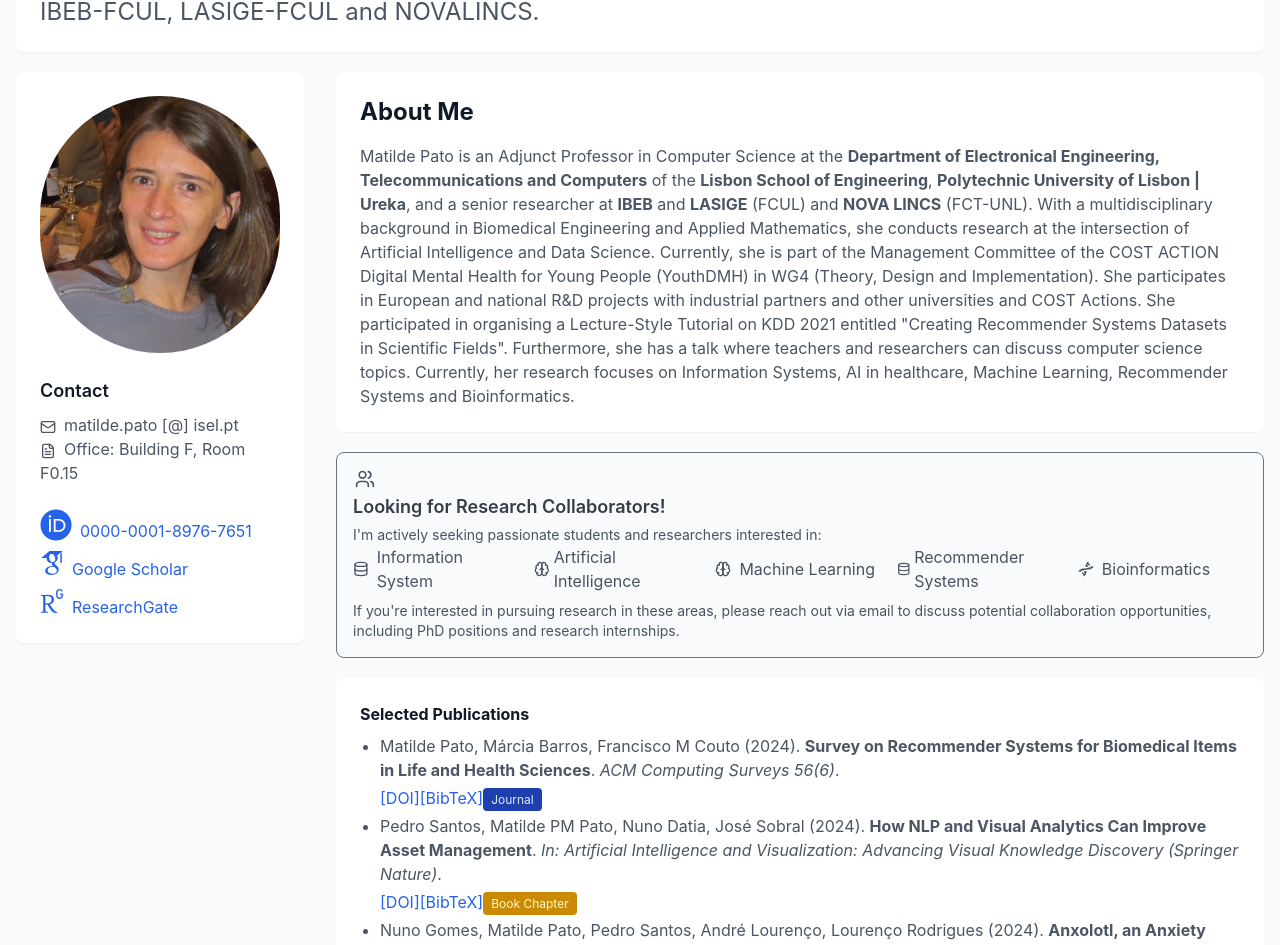
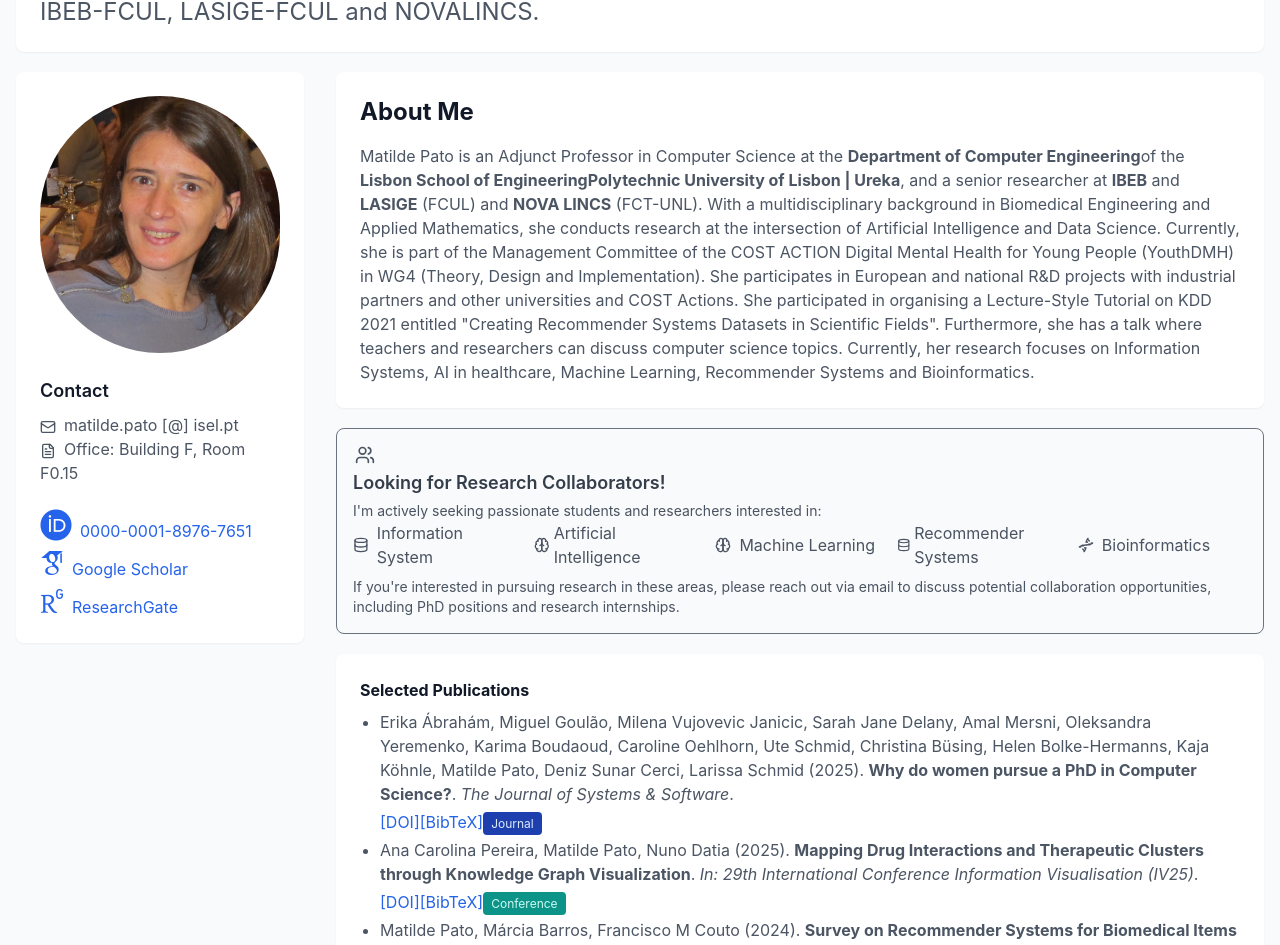
Before and after one commit to matpato/matildepato, a React (Create React App) app: page / in a window 1280 px wide. Shown: the part 148-1093 px from the top of the page. Built offline with nearby package versions, Linux system fonts and the light colour scheme.

Commit message:
update CV

```diff
--- a/src/components/profile/BriefBio.jsx
+++ b/src/components/profile/BriefBio.jsx
@@ -6,9 +6,10 @@ const BriefBio = () => {
     <div className="mb-2 bg-white dark:bg-gray-800 p-6 rounded-lg shadow-sm">
     <h2 className="text-2xl font-bold text-gray-900 dark:text-white mb-4">About Me</h2>
     <p className="text-gray-600 dark:text-gray-300">
-    Matilde Pato is an Adjunct Professor in Computer Science at the <span className="font-bold">Department of Electronical Engineering, Telecommunications
-    and Computers</span> of the <span className="font-bold">Lisbon School of Engineering</span>, <span className="font-bold">Polytechnic University of Lisbon
-    | Ureka</span>, and a senior researcher at <span className="font-bold">IBEB</span> and <span className="font-bold">LASIGE</span> (FCUL) and <span className="font-bold">NOVA LINCS</span> (FCT-UNL).
+    Matilde Pato is an Adjunct Professor in Computer Science at the <span className="font-bold"><a href="https://www.isel.pt/departamento/engenharia-informatica" target="_blank" rel="noopener noreferrer">Department of Computer Engineering</a></span>
+    of the <span className="font-bold"><a href="https://www.isel.pt/en" target="_blank" rel="noopener noreferrer">Lisbon School of Engineering</a></span>
+    <span className="font-bold"><a href="https://www.ipl.pt/en" target="_blank" rel="noopener noreferrer">Polytechnic University of Lisbon | Ureka</a></span>
+    , and a senior researcher at <span className="font-bold">IBEB</span> and <span className="font-bold">LASIGE</span> (FCUL) and <span className="font-bold">NOVA LINCS</span> (FCT-UNL).
 
     With a multidisciplinary background in Biomedical Engineering and Applied Mathematics, she conducts research at the
     intersection of Artificial Intelligence and Data Science. Currently, she is part of the Management Committee of the COST ACTION Digital Mental
--- a/src/components/research/PublicationList.jsx
+++ b/src/components/research/PublicationList.jsx
@@ -36,6 +36,22 @@ const PublicationList = () => {
     };
 
     const publications = [
+        {
+            title: "Why do women pursue a PhD in Computer Science?",
+            authors: "Erika Ábrahám, Miguel Goulão, Milena Vujovevic Janicic, Sarah Jane Delany, Amal Mersni, Oleksandra Yeremenko, Karima Boudaoud, Caroline Oehlhorn, Ute Schmid, Christina Büsing, Helen Bolke-Hermanns, Kaja Köhnle, Matilde Pato, Deniz Sunar Cerci, Larissa Schmid",
+            venue: "The Journal of Systems & Software",
+            type: "journal",
+            year: "2025",
+            doi: "(accepted)"
+        },
+        {
+            title: "Mapping Drug Interactions and Therapeutic Clusters through Knowledge Graph Visualization",
+            authors: "Ana Carolina Pereira, Matilde Pato, Nuno Datia",
+            venue: "29th International Conference Information Visualisation (IV25)",
+            type: "conference",
+            year: "2025",
+            doi: "(accepted)"
+        },
         {
             title: "Survey on Recommender Systems for Biomedical Items in Life and Health Sciences",
             authors: "Matilde Pato, Márcia Barros, Francisco M Couto",
--- a/src/components/teaching/StudentsList.jsx
+++ b/src/components/teaching/StudentsList.jsx
@@ -59,18 +59,18 @@ const StudentsList = () => {
                 year: "2024-present",
                 institution: "ISEL",
                 thesis: "Sistema de Recomendação baseado na aprendizagem automática para investigação em doenças respiratórias (BreatheEase Scholar)"
-            },
+            }
+            // Add more current students
+        ],
+        past: [
             {
                 name: "Filipe Silveira",
                 level: "MSc in Computer Science and Engineering",
                 topic: "Machine Learning in Smart Home",
-                year: "2024-present",
+                year: "2024-2025",
                 institution: "UAveiro",
                 thesis: "User Interface for Radar-Based Smart Automation Systems in Smart-Home Environments"
             },
-            // Add more current students
-        ],
-        past: [
             {
                 name: "Ana Sofia Simões Pinto",
                 level: "MSc in Computer Science and Engineering",
```
Also changed, not shown: 1 other file (tests, documents, lock files or other folders).
